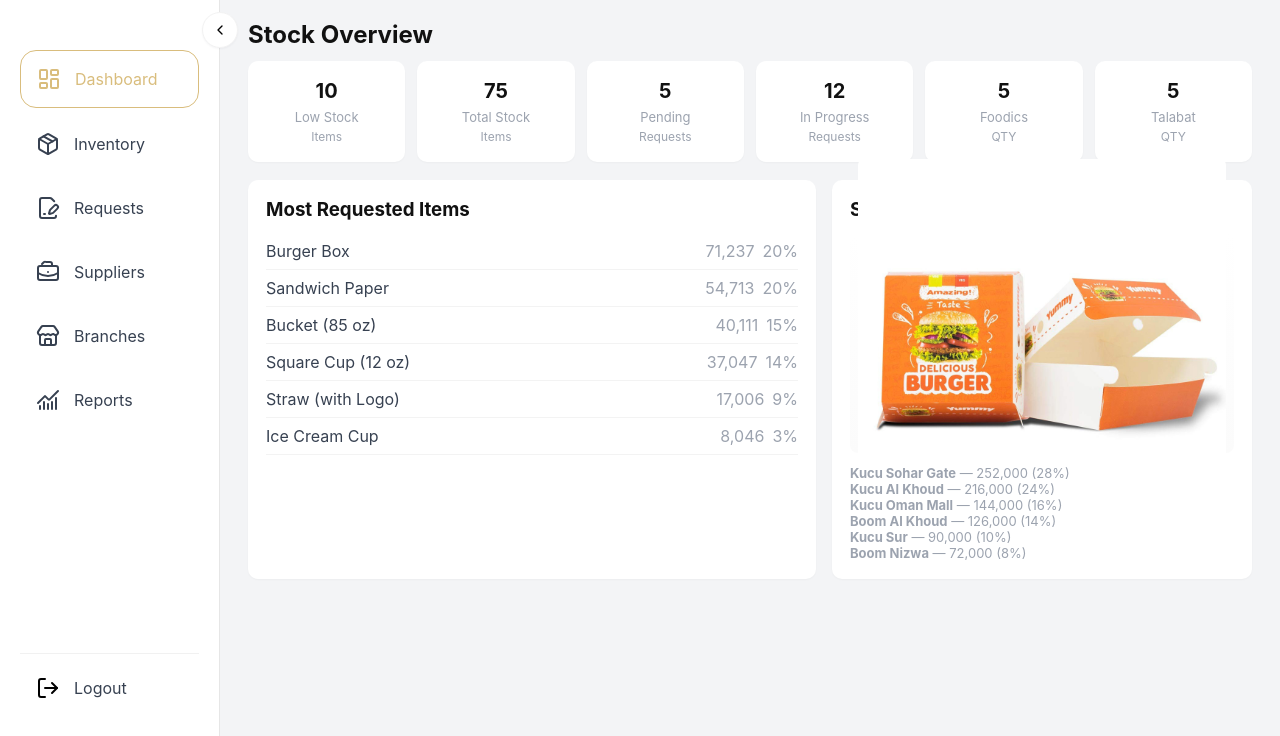
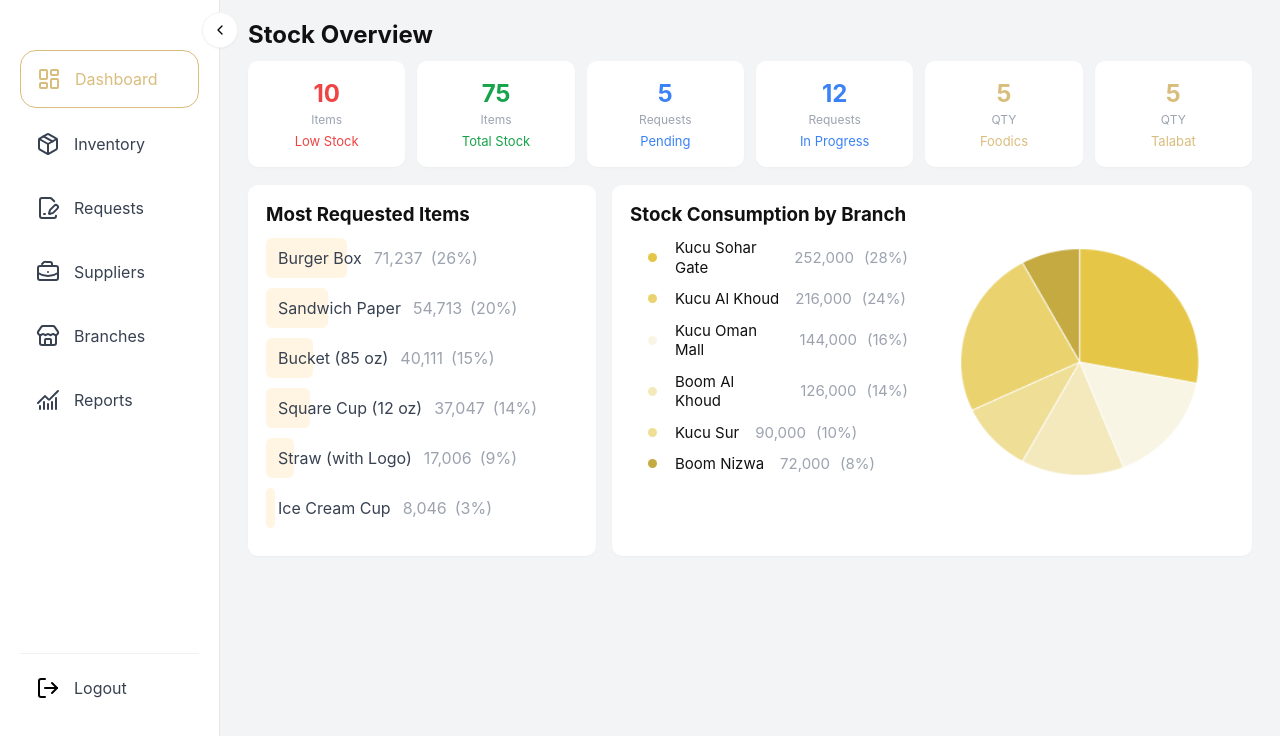
Before and after one commit to ysabellelenon/maa-inventory, a Django app: page / in a window 1280 px wide. Shown: the part 64-800 px from the top of the page. Run offline with Django 5.2, Linux system fonts and the light colour scheme.

Commit message:
Enhance UI of Dashboard page

```diff
--- a/maainventory/templates/maainventory/dashboard.html
+++ b/maainventory/templates/maainventory/dashboard.html
@@ -8,10 +8,10 @@
 
     <div class="stats-grid">
     {% for s in stats %}
-      <div class="stat-card">
+      <div class="stat-card {{ s.key }}">
         <div class="stat-value">{{ s.value }}</div>
+        <div class="stat-note">{{ s.note }}</div>
         <div class="stat-label">{{ s.label }}</div>
-        <div class="stat-note">{{ s.note }}</div>
       </div>
     {% endfor %}
   </div>
@@ -22,10 +22,13 @@
       <div class="list">
         {% for item in most_requested %}
           <div class="list-row">
+            <div class="row-bar {{ item.bar_class }}"></div>
+            <div class="row-content">
               <div class="item-name">{{ item.name }}</div>
               <div class="item-stats">
                 <div class="amount">{{ item.amount }}</div>
                 <div class="pct">{{ item.pct }}</div>
+              </div>
             </div>
           </div>
         {% endfor %}
@@ -34,15 +37,22 @@
 
     <div class="panel panel-right">
       <h3>Stock Consumption by Branch</h3>
-      <div class="chart-placeholder">
-        <!-- simple static pie-like representation -->
-        <img src="{% static 'images/11-1.jpg' %}" alt="chart" style="max-width:100%;border-radius:6px" />
-      </div>
+      <div class="panel-right-top">
+        <div class="branch-list-container">
           <ul class="branch-list">
             {% for b in branch_consumption %}
-          <li><strong>{{ b.name }}</strong> — {{ b.amount }} ({{ b.pct }})</li>
+              <li>
+                <span class="branch-name">{{ b.name }}</span> <span class="amount">{{ b.amount }}</span> <span class="pct">({{ b.pct }})</span>
+              </li>
             {% endfor %}
           </ul>
+        </div>
+        <div class="chart-container">
+          <div class="chart-placeholder">
+            <img src="{% static 'images/pie-chart.png' %}" alt="pie chart" />
+          </div>
+        </div>
+      </div>
     </div>
   </div>
 
--- a/maainventory/views.py
+++ b/maainventory/views.py
@@ -6,22 +6,32 @@
 def dashboard(request):
     """Render a prototype dashboard page with sample data."""
     stats = [
-        {"label": "Low Stock", "value": 10, "note": "Items"},
-        {"label": "Total Stock", "value": 75, "note": "Items"},
-        {"label": "Pending", "value": 5, "note": "Requests"},
-        {"label": "In Progress", "value": 12, "note": "Requests"},
-        {"label": "Foodics", "value": 5, "note": "QTY"},
-        {"label": "Talabat", "value": 5, "note": "QTY"},
+        {"label": "Low Stock", "key": "stat-low-stock", "value": 10, "note": "Items"},
+        {"label": "Total Stock", "key": "stat-total-stock", "value": 75, "note": "Items"},
+        {"label": "Pending", "key": "stat-pending", "value": 5, "note": "Requests"},
+        {"label": "In Progress", "key": "stat-in-progress", "value": 12, "note": "Requests"},
+        {"label": "Foodics", "key": "stat-foodics", "value": 5, "note": "QTY"},
+        {"label": "Talabat", "key": "stat-talabat", "value": 5, "note": "QTY"},
     ]
 
     most_requested = [
-        {"name": "Burger Box", "amount": "71,237", "pct": "20%"},
-        {"name": "Sandwich Paper", "amount": "54,713", "pct": "20%"},
-        {"name": "Bucket (85 oz)", "amount": "40,111", "pct": "15%"},
-        {"name": "Square Cup (12 oz)", "amount": "37,047", "pct": "14%"},
-        {"name": "Straw (with Logo)", "amount": "17,006", "pct": "9%"},
-        {"name": "Ice Cream Cup", "amount": "8,046", "pct": "3%"},
+        {"name": "Burger Box", "amount": "71,237", "pct": "(26%)"},
+        {"name": "Sandwich Paper", "amount": "54,713", "pct": "(20%)"},
+        {"name": "Bucket (85 oz)", "amount": "40,111", "pct": "(15%)"},
+        {"name": "Square Cup (12 oz)", "amount": "37,047", "pct": "(14%)"},
+        {"name": "Straw (with Logo)", "amount": "17,006", "pct": "(9%)"},
+        {"name": "Ice Cream Cup", "amount": "8,046", "pct": "(3%)"},
     ]
+    # compute numeric bar width (percentage) from pct strings like "26%" or "(26%)"
+    for item in most_requested:
+        pct_raw = item.get("pct", "")
+        digits = "".join(ch for ch in pct_raw if ch.isdigit())
+        try:
+            item["bar_width"] = int(digits)
+        except ValueError:
+            item["bar_width"] = 0
+        # add a CSS-friendly class for common percentages (e.g., bar-26)
+        item["bar_class"] = "bar-{}".format(item["bar_width"])
 
     branch_consumption = [
         {"name": "Kucu Sohar Gate", "amount": "252,000", "pct": "28%"},
--- a/static/css/dashboard.css
+++ b/static/css/dashboard.css
@@ -77,17 +77,84 @@
 .page-header h2{margin:0 0 12px 0;color:#111;}
 .stats-grid{display:grid;grid-template-columns:repeat(6,1fr);gap:12px;margin-bottom:18px;}
 .stat-card{background:var(--card-bg);padding:18px;border-radius:10px;box-shadow:0 1px 2px rgba(16,24,40,0.03);text-align:center;}
-.stat-value{font-size:20px;font-weight:700;color:#111;}
+.stat-value{font-size:24px;font-weight:700;color:#111;}
 .stat-label{color:var(--muted);font-size:13px;margin-top:6px;}
+
+/* Stat card variants */
+.stat-card.stat-low-stock .stat-value,
+.stat-card.stat-low-stock .stat-label { color: #ef4444; }
+
+.stat-card.stat-total-stock .stat-value,
+.stat-card.stat-total-stock .stat-label { color: #16a34a; }
+
+.stat-card.stat-pending .stat-value,
+.stat-card.stat-pending .stat-label,
+.stat-card.stat-in-progress .stat-value,
+.stat-card.stat-in-progress .stat-label { color: #3b82f6; }
+
+.stat-card.stat-foodics .stat-value,
+.stat-card.stat-foodics .stat-label,
+.stat-card.stat-talabat .stat-value,
+.stat-card.stat-talabat .stat-label { color: #D9BD7D; }
 .stat-note{font-size:12px;color:var(--muted);margin-top:4px;}
-.panels{display:grid;grid-template-columns:1fr 420px;gap:16px;}
+.panels{display:grid;grid-template-columns:1fr 640px;gap:16px;}
 .panel{background:var(--card-bg);padding:18px;border-radius:10px;box-shadow:0 1px 2px rgba(16,24,40,0.03);}
 .panel h3{margin:0 0 12px 0;color:#111;}
 .list-row{display:flex;justify-content:space-between;align-items:center;padding:8px 0;border-bottom:1px solid #f3f3f3;}
+/* Most Requested: use accent color as the row background (not an after-bar) */
+.panel.panel-left .list-row{
+  border-bottom:none;
+  padding:10px 12px;
+  position:relative;
+  margin-bottom:10px;
+}
+.panel.panel-left .list-row .row-bar{
+  position:absolute;
+  left:0;
+  top:0;
+  bottom:0;
+  background: rgba(255,216,142,0.26);
+  border-radius:6px;
+  z-index:0;
+}
+.panel.panel-left .list-row .row-content{
+  position:relative;
+  z-index:1;
+  display:flex;
+  justify-content:space-between;
+  align-items:center;
+  gap:12px;
+}
+.panel.panel-left .list-row .row-bar.bar-26{width:26%;}
+.panel.panel-left .list-row .row-bar.bar-20{width:20%;}
+.panel.panel-left .list-row .row-bar.bar-15{width:15%;}
+.panel.panel-left .list-row .row-bar.bar-14{width:14%;}
+.panel.panel-left .list-row .row-bar.bar-9{width:9%;}
+.panel.panel-left .list-row .row-bar.bar-3{width:3%;}
 .item-name{color:#374151;}
 .item-stats{display:flex;gap:8px;align-items:center;color:var(--muted);}
 .branch-list{margin:12px 0 0 0;padding:0;list-style:none;color:var(--muted);font-size:13px;}
 .chart-placeholder{height:220px;display:flex;align-items:center;justify-content:center;background:linear-gradient(180deg,#fff,#fbfbfb);border-radius:8px;padding:8px;}
+.panel.panel-right .panel-right-top{display:flex;align-items:flex-start;gap:8px;}
+.panel.panel-right .branch-list-container{flex:0 0 260px;margin-left:6px;}
+.panel.panel-right .branch-list{margin:0;padding:0;list-style:none;color:var(--muted);font-size:15px;line-height:1.3;}
+.panel.panel-right .branch-list li{margin-bottom:12px;display:flex;align-items:center;gap:10px;}
+.panel.panel-right .branch-list li::before{content:"";width:9px;height:9px;border-radius:50%;display:inline-block;flex:0 0 9px;margin-right:8px;}
+.panel.panel-right .branch-list li:nth-child(1)::before{background:#E5C646;}
+.panel.panel-right .branch-list li:nth-child(2)::before{background:#EAD26E;}
+.panel.panel-right .branch-list li:nth-child(3)::before{background:#F9F5E5;}
+.panel.panel-right .branch-list li:nth-child(4)::before{background:#F4E9BD;}
+.panel.panel-right .branch-list li:nth-child(5)::before{background:#EFDE96;}
+.panel.panel-right .branch-list li:nth-child(6)::before{background:#C4AA41;}
+.panel.panel-right .branch-name{font-weight:400;color:#111;margin-right:6px;}
+.panel.panel-right .branch-list .amount,.panel.panel-right .branch-list .pct{color:var(--muted);font-weight:400;}
+.panel.panel-right .chart-container{flex:1;display:flex;align-items:center;gap:12px;margin-left:6px;}
+.panel.panel-right .chart-placeholder{flex:1;background:transparent;min-height:220px;display:flex;align-items:center;justify-content:center;padding:4px;border-radius:8px;}
+.panel.panel-right .chart-placeholder img{width:100%;max-width:240px;height:auto;display:block;border-radius:6px;}
+.panel.panel-right .chart-image img{width:100%;max-width:240px;height:auto;display:block;border-radius:6px;}
+.panel.panel-right .panel-right-top{display:flex;align-items:center;gap:12px;padding-left:12px;}
+.panel.panel-right .chart-placeholder{flex:1;}
+.panel.panel-right .chart-image img{width:160px;max-width:100%;height:auto;display:block;border-radius:6px;}
 @media(max-width:1000px){
   .stats-grid{grid-template-columns:repeat(3,1fr);}
   .panels{grid-template-columns:1fr;}
```
Lines whose indentation alone changed are shown as unchanged.
